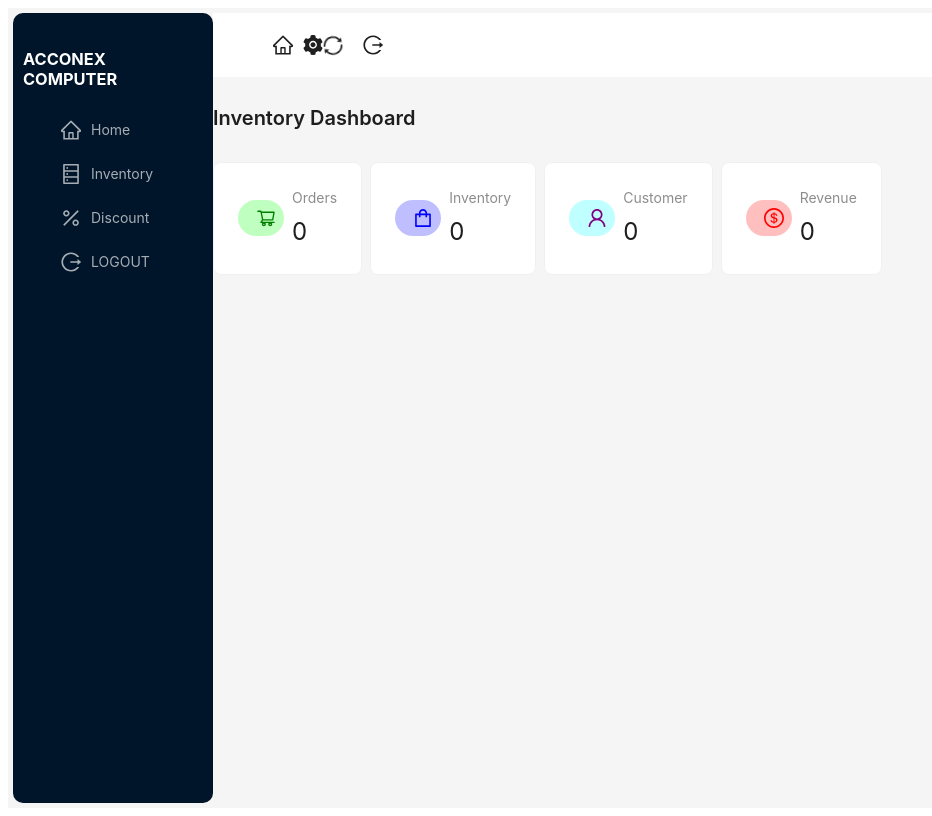
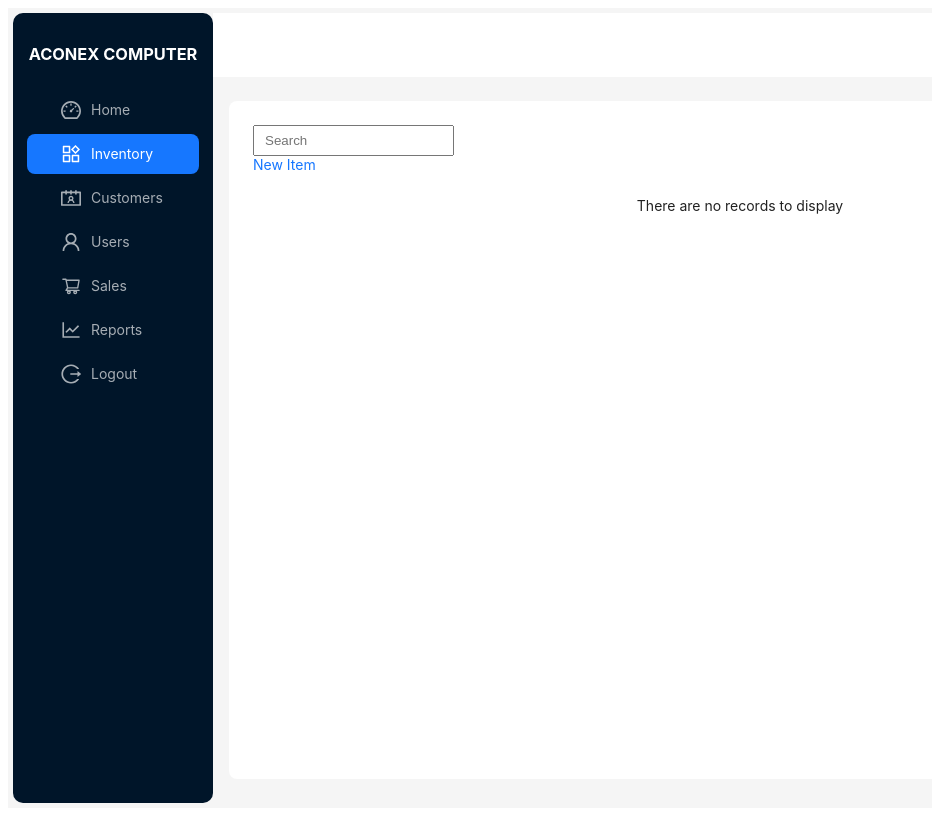
Before and after one commit to TharinduHarshana/Acconexfrontend, a React (Create React App) app: page /Inventory in a window 1280 px wide. Shown: the whole page, without its empty margins (0-932 px from the left). Built offline with nearby package versions, Linux system fonts and the light colour scheme.

Commit message:
add item FE

```diff
--- a/package.json
+++ b/package.json
@@ -9,6 +9,7 @@
     "antd": "^5.15.3",
     "axios": "^1.6.7",
     "react": "^18.2.0",
+    "react-data-table-component": "^7.6.2",
     "react-dom": "^18.2.0",
     "react-router-dom": "^6.22.3",
     "react-scripts": "5.0.1",
--- a/src/App.js
+++ b/src/App.js
@@ -2,13 +2,15 @@ import { DatePicker } from 'antd';
 import { BrowserRouter,Route,Routes } from 'react-router-dom';
 import Homepage from './pages/Homepage';
 import InventoryDashboard from './components/InventoryComponent/InventoryDashboard';
+import Items from './components/InventoryComponent/Item';
 function App() {
   return (
     <>
       <BrowserRouter>
         <Routes>
           <Route path="/" element={<Homepage />} />
-          <Route path="/Inventory" element={<InventoryDashboard />} />
+          <Route path="/Inventory" element={<Items/>}/>
+
         </Routes>
       </BrowserRouter>
     </>
--- a/src/components/InventoryComponent/InventoryDashboard.js
+++ b/src/components/InventoryComponent/InventoryDashboard.js
@@ -3,11 +3,13 @@ import DefaultHandleInventory from './DefaultHandlerInventory'
 import {Space, Typography, Card,Statistic} from 'antd'
 import{ShoppingCartOutlined,ShoppingOutlined, UserOutlined, DollarCircleOutlined,} from "@ant-design/icons";
 import '../../styles/sidebar.css';
+import Items from './Item';
 //import {Chart as ChartJS,CategoryScale,LinearScale,BarElement,Title,Tooltip,Legend,} from "chart.js";
 
 function InventoryDashboard() {
   return (
     <DefaultHandleInventory>
+      <Items></Items>
       <div className='dashBoard'>
         <Space size={20} direction='vertical'>
         <Typography.Title level={4}>Inventory Dashboard</Typography.Title>
@@ -25,8 +27,8 @@ function InventoryDashboard() {
           />
         }
         title={"Orders"}
+      />
 
-      />
       <DashboardCard
         icon={
           <ShoppingOutlined
--- /dev/null
+++ b/src/components/InventoryComponent/Item.js
@@ -0,0 +1,141 @@
+import{Link, useNavigate} from 'react-router-dom';
+//import { search } from '../../../../AcconexBackend/server';
+import React from 'react';
+import DataTable from 'react-data-table-component';
+import DefaultHandle from '../DefaultHandle';
+
+
+const Items = () => {
+  const navigate = useNavigate();
+
+  const searchStyle = {
+    padding: '6px 10px',
+    textAlign: 'left',
+    color: 'green',
+    align: 'left', // This property seems unnecessary and may be removed
+  };
+
+  const tableCustomStyles = {
+    headCells: {
+      style: {
+        fontSize: '20px',
+        fontWeight: 'bold', // Changed 'weight' to 'fontWeight'
+        paddingLeft: '0 8px', // Removed the unnecessary space between '0' and '8px'
+      },
+    },
+    rows: {
+      style: {
+        fontSize: '16px',
+        cursor: 'pointer',
+        '&:hover': {
+          backgroundColor: 'rgba(0, 0, 0, 0.05)',
+        },
+      },
+    },
+    cells: {
+      style: {
+        paddingLeft: '8px',
+        paddingRight: '8px',
+        borderBottom: '1px solid #ddd',
+      },
+    },
+    pagination: {
+      style: {
+        fontSize: '14px',
+      },
+    },
+  };
+
+  const edbtn = {
+    textAlign: 'right',
+    color: 'green',
+    align: 'right', // This property seems unnecessary and may be removed
+  };
+
+  const delbtn = {
+    padding: '6px 10px',
+    textAlign: 'right',
+    color: 'red',
+    align: 'right', // This property seems unnecessary and may be removed
+  };
+
+  const column = [
+    {
+      name: 'Product ID',
+      selector: row => row.productID,
+      sortable: true,
+    },
+    {
+      name: 'Name',
+      selector: row => row.displayName,
+      sortable: true,
+    },
+    {
+      name: 'Cost Price',
+      selector: row => row.costPrice,
+      sortable: true,
+    },
+    {
+      name: 'Selling Price',
+      selector: row => row.sellingPrice,
+      sortable: true,
+    },
+    {
+      name: 'Category',
+      selector: row => row.category,
+      sortable: true,
+    },
+    {
+      name: 'Quantity',
+      selector: row => row.quantity,
+      sortable: true,
+    },
+    {
+      name: 'Actions',
+      cell: row => (
+        <div editbtn>
+          <Link to={`/UpdateItem/${row._id}`} style={edbtn}>
+            Edit
+          </Link>
+          <Link onClick={(e) => handleDelete(row._id)} style={delbtn}>
+            Delete
+          </Link>
+        </div>
+      ),
+    },
+  ];
+
+  const filterItem = (event) => {
+    //  filterItem logic
+  };
+
+  const handleDelete = (itemId) => {
+    //  handleDelete logic
+  };
+
+  const items = []; // Assuming items is defined somewhere in  code
+
+  return (
+    <DefaultHandle>
+    <div>
+      <div className='container mt-5'>
+        <input type='text' className='input' placeholder='Search' style={searchStyle} onChange={filterItem} />
+      </div>
+
+      <div className='text-end'>
+        <Link to="/addItem" className='btn-primary'>New Item</Link>
+      </div>
+
+      <DataTable
+        columns={column} // Fixed typo in prop name from 'column' to 'columns'
+        data={items}
+        customStyles={tableCustomStyles} // Fixed prop name from 'customStyle' to 'customStyles'
+        pagination
+        selectableRows
+      />
+    </div>
+    </DefaultHandle>
+  );
+};
+
+export default Items;
```
Also changed, not shown: src/pages/Item.js (deleted, +0 -61 lines), 1 other file (tests, documents, lock files or other folders).
